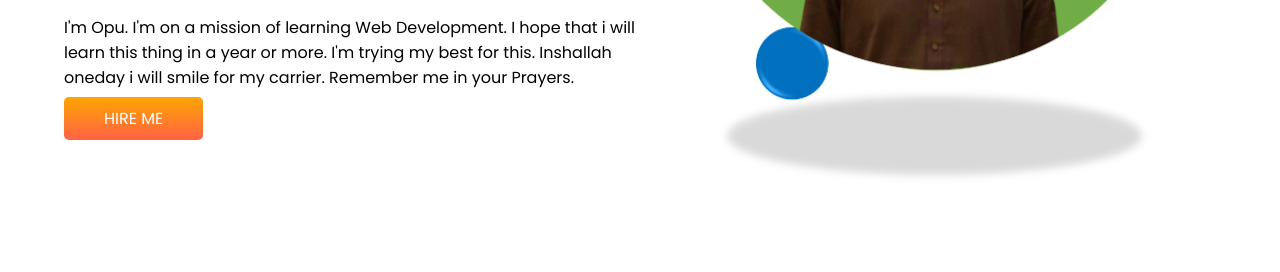
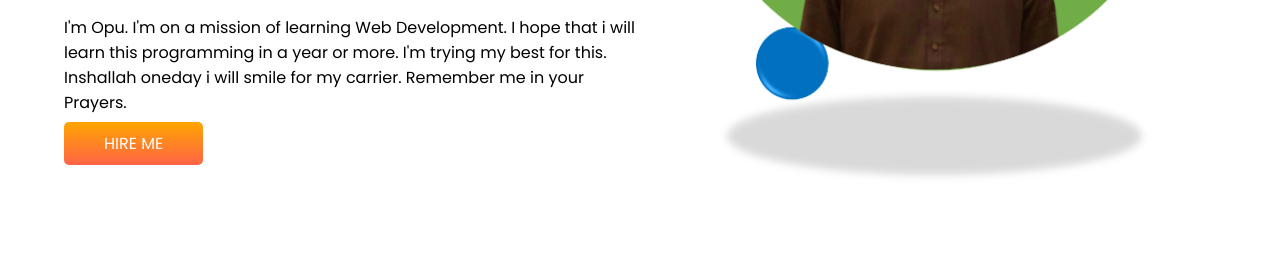
Before and after one commit to ashrafurrahman22/developer-portfolio, a plain HTML site: page index.html in a window 1280 px wide. Shown: the part 382-654 px from the top of the page. Drawn offline with Linux system fonts and the light colour scheme.

Commit message:
title-color and more

```diff
--- a/index.html
+++ b/index.html
@@ -20,7 +20,8 @@
             <h1>Welcome To</h1>
             <h1> <span class="h1-color">Developer Opu's </span>World!</h1>
             <h3>Junior Web Developer : Opu </h3>
-            <p>I'm Opu. I'm on a mission of learning Web Development. I hope that i will learn this thing in a year or
+            <p>I'm Opu. I'm on a mission of learning Web Development. I hope that i will learn this programming in a
+                year or
                 more. I'm trying my best for this. Inshallah oneday i will smile for my carrier. Remember me in your
                 Prayers. </p>
             <a class="link-button" target="blank" href="https://www.linkedin.com/in/ashrafur-rahman-503694218/">HIRE ME
```
